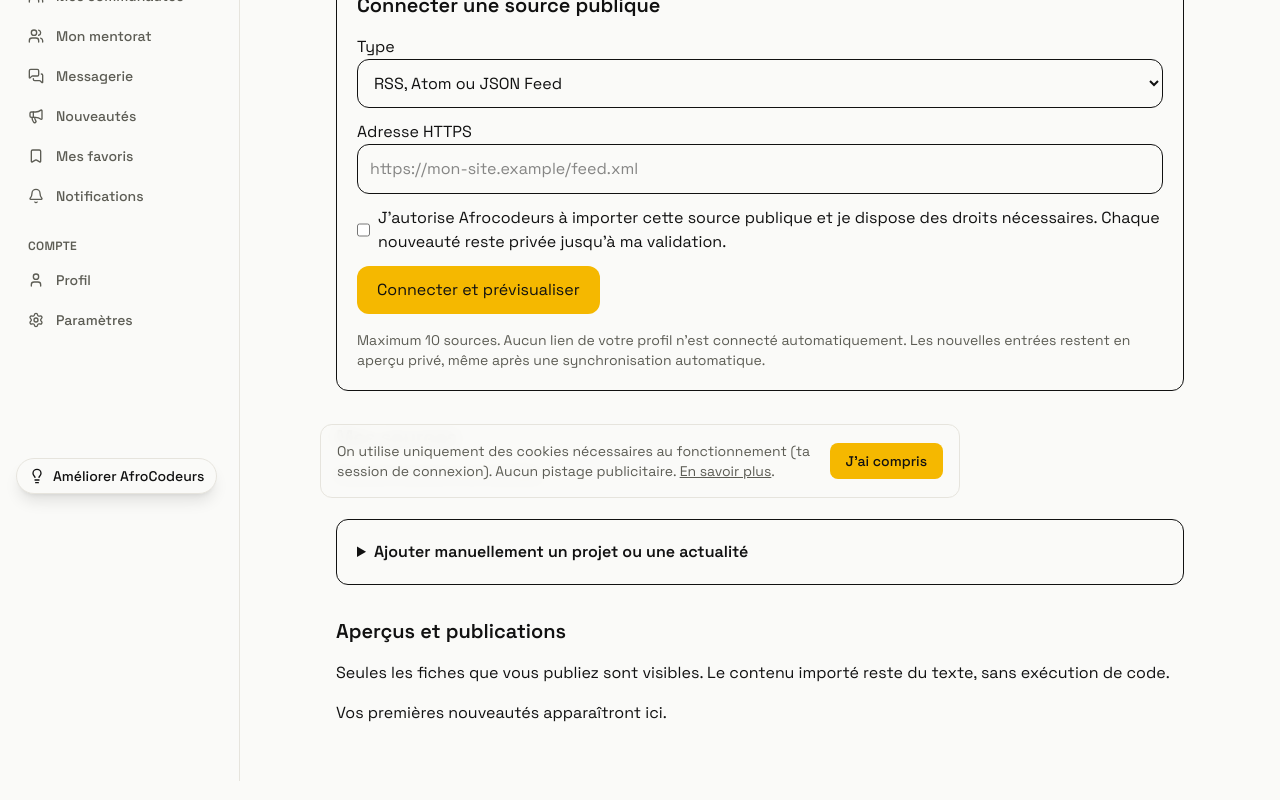
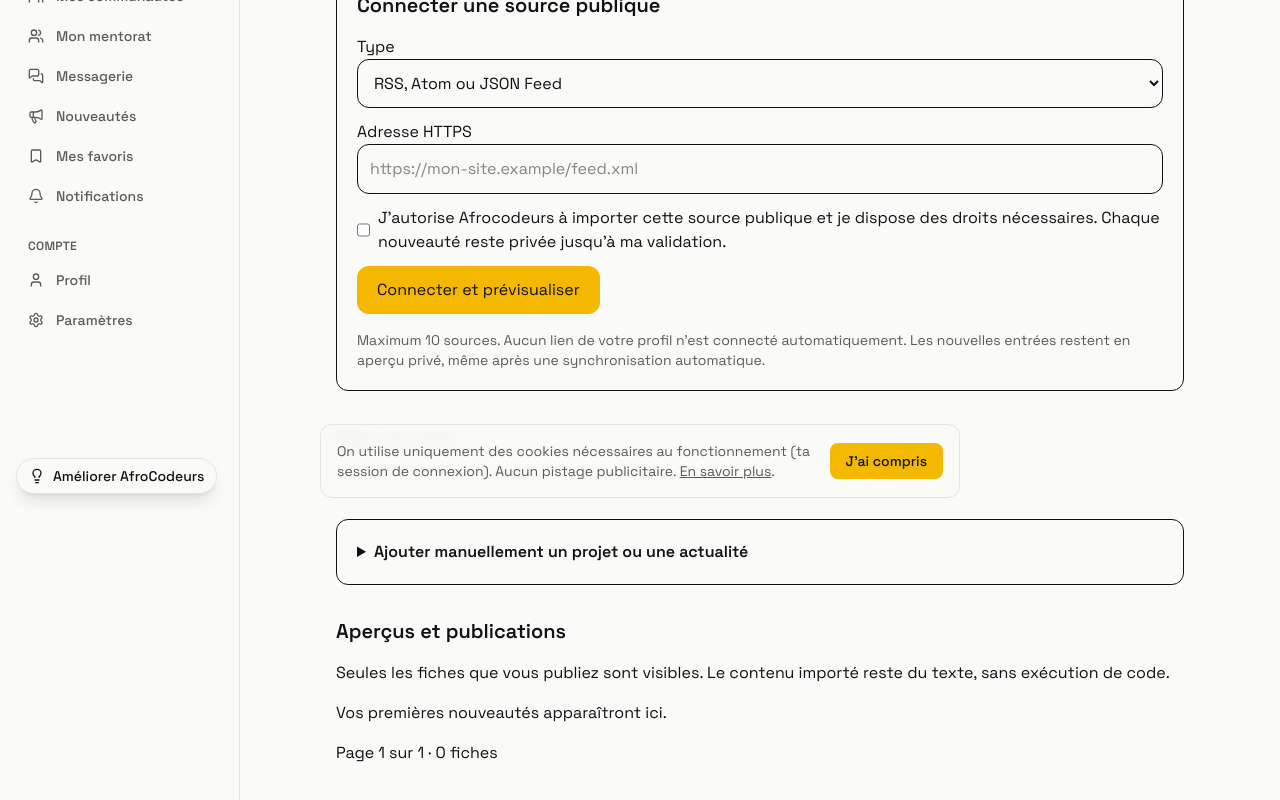
Before and after one commit to codescooper/afrocodeurs, a Next.js app: page /dashboard/sources in a window 1280 px wide. Shown: the part 286-1086 px from the top of the page. Built offline with nearby package versions, Linux system fonts and the light colour scheme; no server answers; the database is empty; sample sign-in values are in the browser's storage.

Commit message:
fix: paginate all member updates so older publications remain removable

```diff
--- a/app/(dashboard)/dashboard/sources/page.tsx
+++ b/app/(dashboard)/dashboard/sources/page.tsx
@@ -2,6 +2,7 @@ import { ActionForm } from "@/components/shared/action-form";
 import Link from "next/link";
 import { auth } from "@/lib/auth";
 import { db } from "@/lib/db";
+import { memberUpdatePagination } from "@/features/member-sources/pagination";
 import { sourceAction } from "@/features/member-sources/actions";
 export const dynamic = "force-dynamic";
 export const metadata = { title: "Kit de connexion" };
@@ -9,12 +10,16 @@ const input = "w-full rounded-lg border p-3 bg-background text-foreground";
 function Action({operation,id,children}:{operation:string;id:string;children:React.ReactNode}) {
   return <ActionForm action={sourceAction}><input type="hidden" name="operation" value={operation}/><input type="hidden" name="id" value={id}/><button className="rounded-lg border px-4 py-2 hover:bg-muted">{children}</button></ActionForm>;
 }
-export default async function SourcesPage({searchParams}:{searchParams:Promise<{error?:string;saved?:string}>}) {
+export default async function SourcesPage({searchParams}:{searchParams:Promise<{error?:string;saved?:string;page?:string}>}) {
   const session = await auth();
   if (!session?.user) return <Link href="/login">Se connecter</Link>;
-  const [sources, items, query] = await Promise.all([
-    db.memberSource.findMany({where:{userId:session.user.id},orderBy:{consentAt:"desc"}}),
-    db.memberUpdate.findMany({where:{userId:session.user.id},orderBy:{createdAt:"desc"},take:100}), searchParams,
+  const query = await searchParams;
+  const owner = { userId: session.user.id };
+  const total = await db.memberUpdate.count({ where: owner });
+  const pagination = memberUpdatePagination(query.page, total);
+  const [sources, items] = await Promise.all([
+    db.memberSource.findMany({where:owner,orderBy:{consentAt:"desc"}}),
+    db.memberUpdate.findMany({where:owner,orderBy:[{createdAt:"desc"},{id:"desc"}],take:pagination.take,skip:pagination.skip}),
   ]);
   return <main className="mx-auto max-w-4xl space-y-8 p-6">
     <header><p className="text-sm text-muted-foreground">AFROCODEURS · VOS PROJETS, VOTRE CHOIX</p><h1 className="text-3xl font-bold">Kit de connexion</h1><p>Rassemblez vos nouveautés, prévisualisez-les puis choisissez celles à publier.</p><Link className="underline" href="/members-feed">Voir le fil public</Link> · <Link className="underline" href="/kit-connexion">Guide et exemples</Link></header>
@@ -28,6 +33,10 @@ export default async function SourcesPage({searchParams}:{searchParams:Promise<{
     </ActionForm><p className="text-sm text-muted-foreground">Maximum 10 sources. Aucun lien de votre profil n’est connecté automatiquement. Les nouvelles entrées restent en aperçu privé, même après une synchronisation automatique.</p></section>
     <section className="space-y-3"><h2 className="text-xl font-semibold">Mes sources</h2>{!sources.length && <p>Aucune source connectée.</p>}{sources.map(s=><article key={s.id} className="rounded-xl border p-4 space-y-2"><p className="break-all">{s.url}</p><p className="text-sm">Dernière vérification : {s.lastCheckedAt?.toLocaleString("fr-FR") || "jamais"}</p>{s.lastError && <p role="alert">{s.lastError}</p>}<div className="flex gap-3"><Action operation="refresh" id={s.id}>Actualiser</Action><Action operation="remove" id={s.id}>Retirer la source et ses publications</Action></div></article>)}</section>
     <details className="rounded-xl border p-5"><summary className="cursor-pointer font-semibold">Ajouter manuellement un projet ou une actualité</summary><ActionForm action={sourceAction} className="mt-4 space-y-3"><input type="hidden" name="operation" value="manual"/><label className="block">Titre<input className={input} name="title" required maxLength={200}/></label><label className="block">Lien<input className={input} type="url" name="url" required maxLength={2048}/></label><label className="block">Résumé<textarea className={input} name="summary" required maxLength={2000}/></label><button className="rounded-lg border p-3">Enregistrer en aperçu privé</button></ActionForm></details>
-    <section className="space-y-4"><h2 className="text-xl font-semibold">Aperçus et publications</h2><p>Seules les fiches que vous publiez sont visibles. Le contenu importé reste du texte, sans exécution de code.</p>{!items.length && <p>Vos premières nouveautés apparaîtront ici.</p>}{items.map(item=><article key={item.id} className="rounded-xl border p-5 space-y-3"><span className="text-sm">{item.approvedAt ? "Publié" : "Aperçu privé"}</span><h3 className="font-semibold">{item.title}</h3><p className="whitespace-pre-wrap break-words">{item.summary}</p><a className="underline break-all" href={item.url} target="_blank" rel="noopener noreferrer nofollow">Consulter la source</a><Action operation={item.approvedAt ? "hide" : "publish"} id={item.id}>{item.approvedAt ? "Retirer du fil public" : "Valider et publier"}</Action></article>)}</section>
+    <section className="space-y-4"><h2 className="text-xl font-semibold">Aperçus et publications</h2><p>Seules les fiches que vous publiez sont visibles. Le contenu importé reste du texte, sans exécution de code.</p>{!items.length && <p>Vos premières nouveautés apparaîtront ici.</p>}{items.map(item=><article key={item.id} className="rounded-xl border p-5 space-y-3"><span className="text-sm">{item.approvedAt ? "Publié" : "Aperçu privé"}</span><h3 className="font-semibold">{item.title}</h3><p className="whitespace-pre-wrap break-words">{item.summary}</p><a className="underline break-all" href={item.url} target="_blank" rel="noopener noreferrer nofollow">Consulter la source</a><Action operation={item.approvedAt ? "hide" : "publish"} id={item.id}>{item.approvedAt ? "Retirer du fil public" : "Valider et publier"}</Action></article>)}<nav aria-label="Pages des aperçus et publications" className="flex flex-wrap items-center gap-4">
+      {pagination.page > 1 && <Link className="underline" href={`/dashboard/sources?page=${pagination.page - 1}`}>Page précédente</Link>}
+      <span>Page {pagination.page} sur {pagination.pages} · {total} fiches</span>
+      {pagination.page < pagination.pages && <Link className="underline" href={`/dashboard/sources?page=${pagination.page + 1}`}>Page suivante</Link>}
+    </nav></section>
   </main>;
 }
--- /dev/null
+++ b/features/member-sources/pagination.ts
@@ -0,0 +1,8 @@
+/** Bound database offsets using the current owner's count, never untrusted input. */
+export const MEMBER_UPDATE_PAGE_SIZE = 30;
+export function memberUpdatePagination(value: string | undefined, total: number) {
+  const pages = Math.max(1, Math.ceil(total / MEMBER_UPDATE_PAGE_SIZE));
+  const requested = value && /^\d+$/.test(value) ? Number(value) : 1;
+  const page = Number.isSafeInteger(requested) ? Math.min(pages, Math.max(1, requested)) : 1;
+  return { page, pages, skip: (page - 1) * MEMBER_UPDATE_PAGE_SIZE, take: MEMBER_UPDATE_PAGE_SIZE };
+}
```
Also changed, not shown: 2 other files (tests, documents, lock files or other folders).
